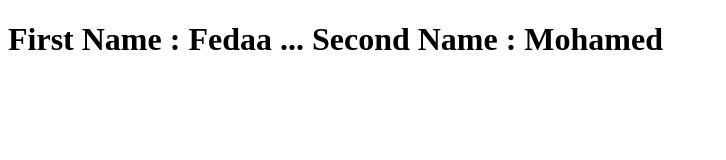
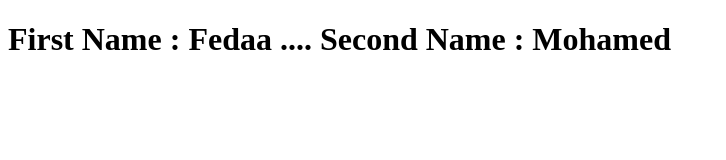
Before and after one commit to FedaaElshayet/SPRINTS-CWCM, a plain HTML site: page index.html in a window 1280 px wide. Shown: the whole page, without its empty margins (0-726 px from the left). Drawn offline with Linux system fonts and the light colour scheme.

Commit message:
all name

```diff
--- a/index.html
+++ b/index.html
@@ -7,7 +7,7 @@
 </head>
 <body>
     <h1>
-        First Name : Fedaa   ... Second Name : Mohamed
+        First Name : Fedaa   .... Second Name : Mohamed
     </h1>
 </body>
 </html>
```
